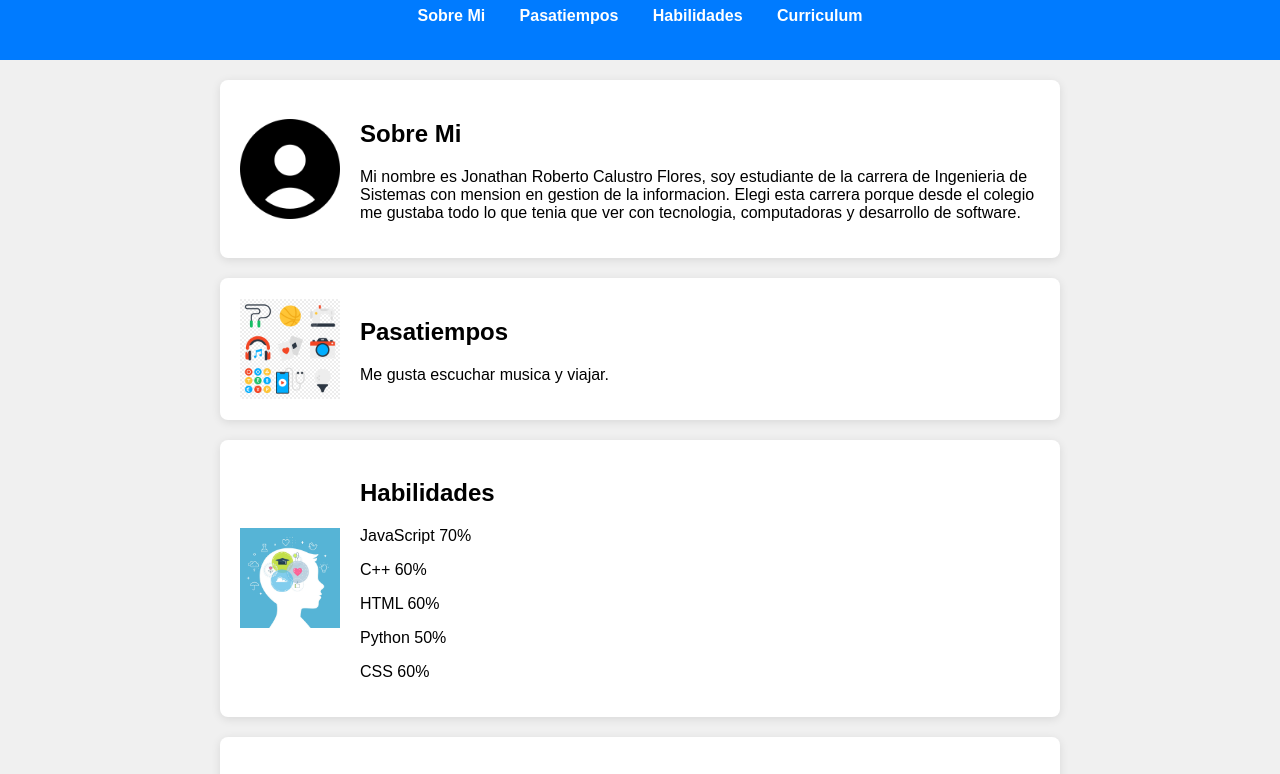
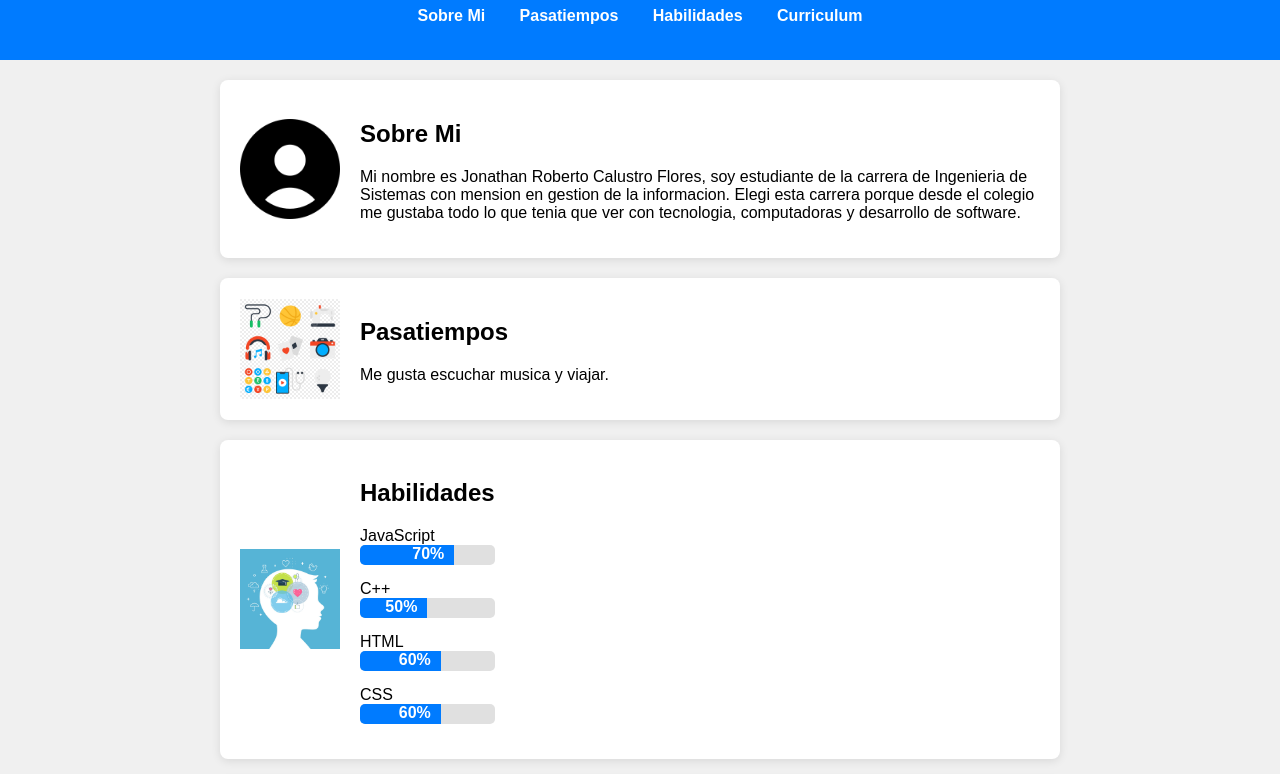
Before and after one commit to JonathanCalustroF/Mi_pagina_web, a plain HTML site: page Index.html in a window 1280 px wide. Shown: the part 93-867 px from the top of the page. Drawn offline with Linux system fonts and the light colour scheme.

Commit message:
Cambio de visualizacion de barras de skills

```diff
--- a/Index.html
+++ b/Index.html
@@ -70,12 +70,36 @@
             footer i {
                 margin-right: 8px;
             }
+        .skill {
+            margin-bottom: 15px;
+        }
+
+        .progress-bar {
+            background-color: #e0e0e0;
+            border-radius: 5px;
+            overflow: hidden;
+            height: 20px;
+            width: 100%;
+        }
+
+        .progress {
+            background-color: #007BFF;
+            height: 100%;
+            transition: width 1s ease;
+            position: relative;
+        }
+        .percentage {
+            position: absolute; /* Posición absoluta para centrar el texto */
+            right: 10px; /* Espacio desde el lado derecho */
+            color: white; /* Color del texto */
+            font-weight: bold; /* Negrita para el texto */
+        }
     </style>
 </head>
 <body>
 
     <header>
-        <h1>Inicio</h1>
+        <h1>Mi Pagina Web</h1>
         <nav>
             <a href="#sobre-mi">Sobre Mi</a>
             <a href="#pasatiempos">Pasatiempos</a>
@@ -104,11 +128,38 @@
         <img src="Imagenes/habilidadess.jpg" alt="Habilidades">
         <div>
             <h2>Habilidades</h2>
-            <p>JavaScript 70%</p>
-            <p>C++       60%</p>
-            <p>HTML      60%</p>
-            <p>Python    50%</p>
-            <p>CSS       60%</p>
+            <div class="skill">
+                <span>JavaScript</span>
+                <div class="progress-bar">
+                    <div class="progress" style="width: 70%;">
+                        <span class="percentage">70%</span>
+                    </div>
+                </div>
+            </div>
+            <div class="skill">
+                <span>C++</span>
+                <div class="progress-bar">
+                    <div class="progress" style="width: 50%;">
+                        <span class="percentage">50%</span>
+                    </div>
+                </div>
+            </div>
+            <div class="skill">
+                <span>HTML</span>
+                <div class="progress-bar">
+                    <div class="progress" style="width: 60%;">
+                        <span class="percentage">60%</span>
+                    </div>
+                </div>
+            </div>
+            <div class="skill">
+                <span>CSS</span>
+                <div class="progress-bar">
+                    <div class="progress" style="width: 60%;">
+                        <span class="percentage">60%</span>
+                    </div>
+                </div>
+            </div>
         </div>
     </section>
 
```
